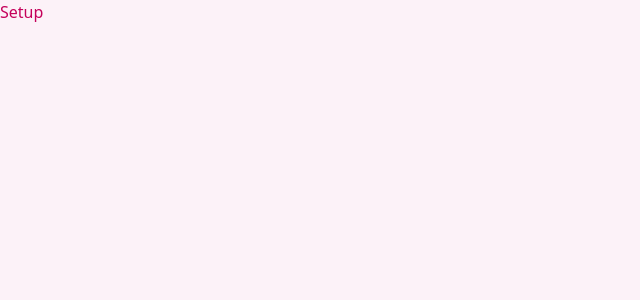
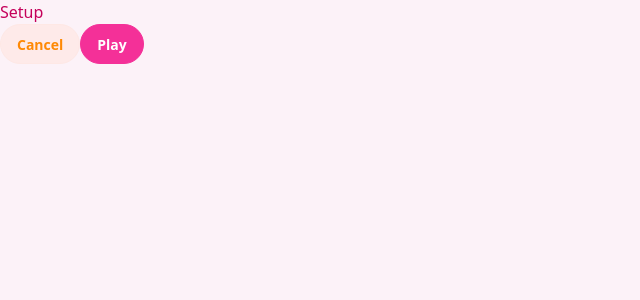
Before and after one commit to 2026-spring-adv-fe/tca-incan-gold, a React (Vite) app: page /setup in a window 1280 px wide. Shown: the top 300 px of the page, without its empty margins (0-640 px from the left). Built offline with nearby package versions, Linux system fonts and the light colour scheme.

Commit message:
navigate from home to setup to play

```diff
--- a/src/components/pages/Home.tsx
+++ b/src/components/pages/Home.tsx
@@ -1,8 +1,13 @@
+import {useNavigate} from "react-router";
 
 const Home = () => {
+
+    const nav = useNavigate();
+
     return (
         <>
             <h1>Home</h1>
+            <button className="btn btn-primary" onClick={() => nav("/setup")}>Play</button>
         </>
     )
 }
--- a/src/components/pages/Setup.tsx
+++ b/src/components/pages/Setup.tsx
@@ -1,8 +1,14 @@
+import {useNavigate} from "react-router";
 
 const Setup = () => {
+
+    const nav = useNavigate();
+
     return (
         <>
             <h1>Setup</h1>
+            <button className="btn btn-soft btn-warning" onClick={() => nav("/")}>Cancel</button>
+            <button className="btn btn-primary" onClick={() => nav("/play")}>Play</button>
         </>
     )
 }
```
